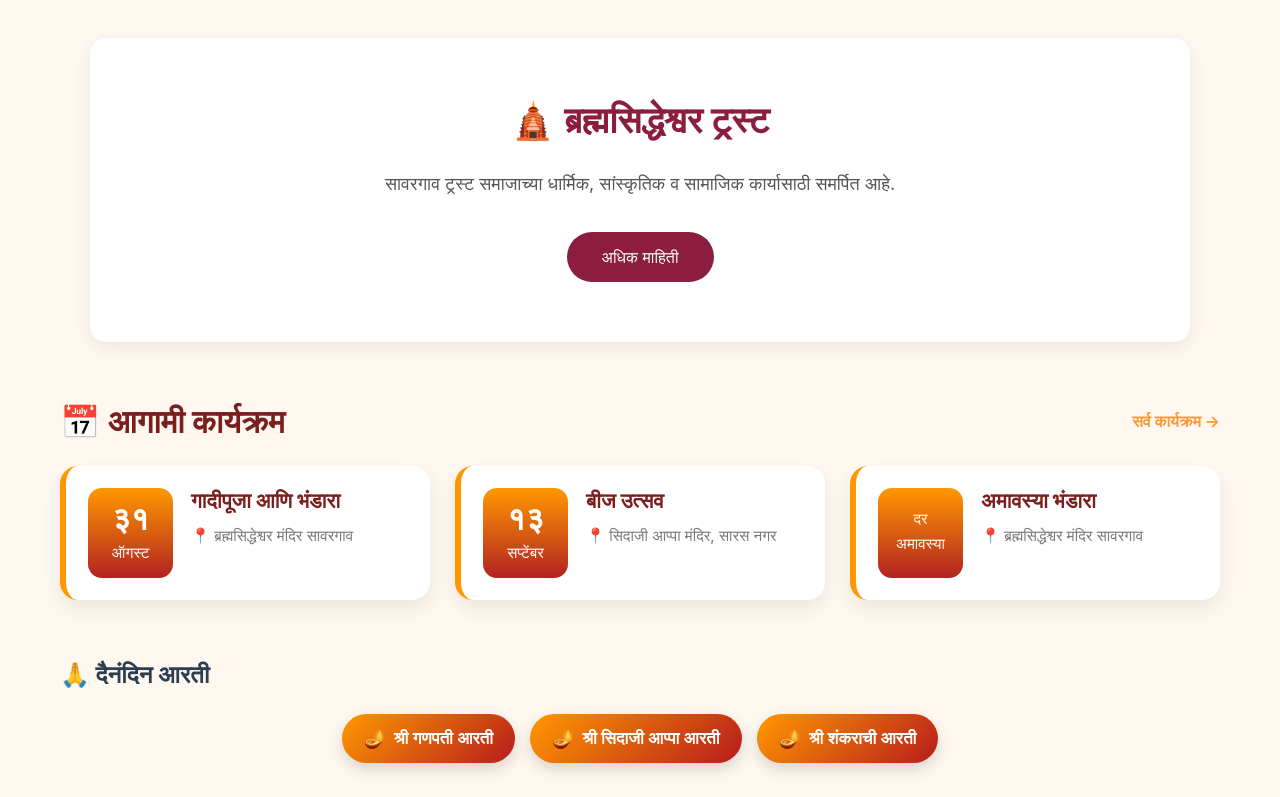
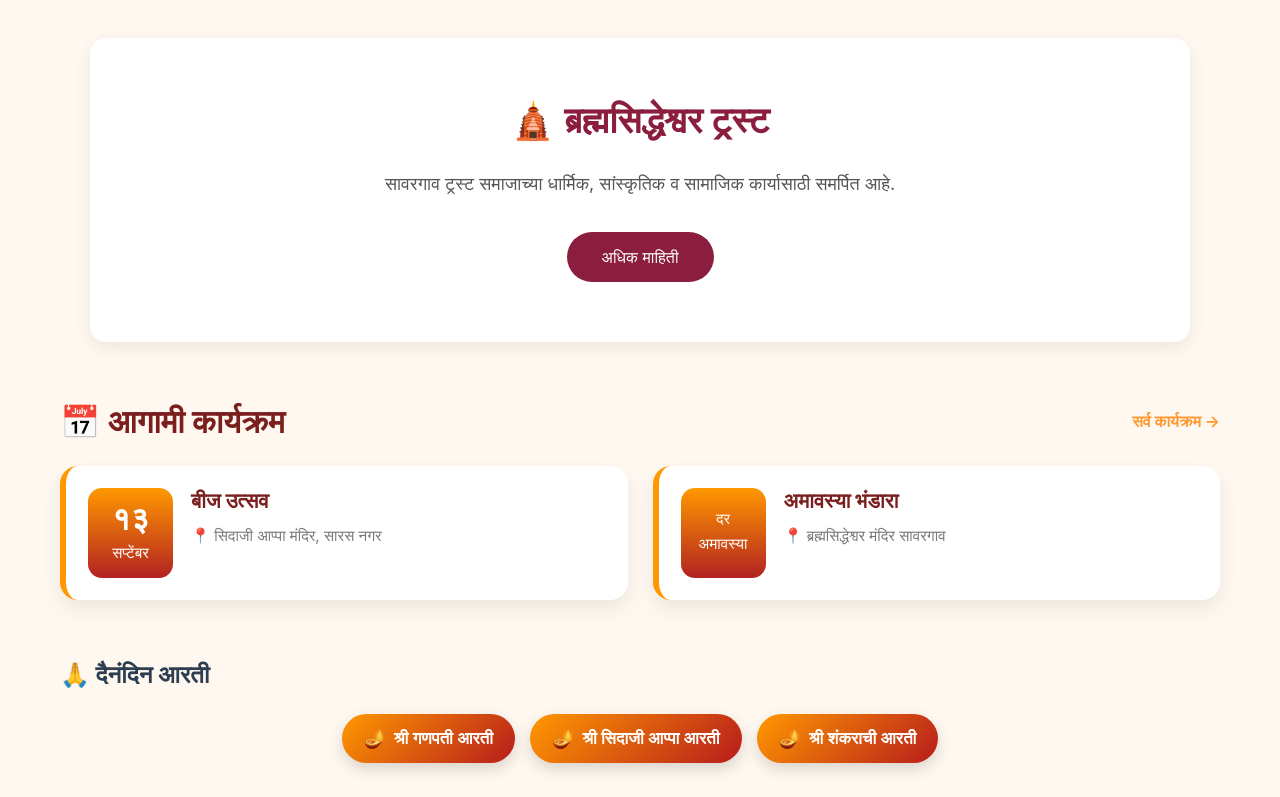
Before and after one commit to karanaushikar/Project-1, a React (Create React App) app: page / in a window 1280 px wide. Shown: the part 1178-1975 px from the top of the page. Built offline with nearby package versions, Linux system fonts and the light colour scheme.

Commit message:
Remover Trust members page

```diff
--- a/src/App.js
+++ b/src/App.js
@@ -4,7 +4,7 @@ import HomePage from './pages/HomePage';
 import AartiGalleryPage from './pages/AartiGalleryPage';
 import AboutUsPage from './pages/AboutUsPage';
 import EventsPage from './pages/EventsPage';
-import TrustMember from './pages/TrustMembers';
+// import TrustMember from './pages/TrustMembers';
 import ScrollToTop from './components/ScrollToTop';
 import SamajInfoPage from './pages/SamajInfoPage';
 import Contributor from './pages/Contributors';
@@ -22,7 +22,7 @@ function App() {
           <Route path="/about" element={<AboutUsPage />} />
           <Route path="/samaj-history" element={<SamajInfoPage/>} />
           <Route path="/events" element={<EventsPage />} />
-          <Route path="/TrustMembers" element={<TrustMember/>}/>
+          {/* <Route path="/TrustMembers" element={<TrustMember/>}/> */}
           <Route path="/Contributor" element={<Contributor/>}/>
           {/* Add a catch-all route for 404 if needed */}
           {/* <Route path="*" element={<div>404 Not Found</div>} /> */}
--- a/src/components/Header.js
+++ b/src/components/Header.js
@@ -70,9 +70,9 @@ const Header = () => {
                         🙏 आरती
                     </Link>
 
-                    <Link to="/TrustMembers" onClick={closeMenu}>
+                    {/* <Link to="/TrustMembers" onClick={closeMenu}>
                         👤 ट्रस्ट कार्यकारिणी
-                    </Link>
+                    </Link> */}
 
                     <Link to="/Contributor" onClick={closeMenu}>
                         🤝 विशेष योगदान
--- a/src/pages/EventsPage.js
+++ b/src/pages/EventsPage.js
@@ -4,23 +4,10 @@ import Header from "../components/Header";
 import Footer from "../components/Footer";
 import EventBannerImage from "../assets/images/event-banner.jpg";
 import TempleImg2 from "../assets/images/TempleImg2.png";
-import TempleImg3 from "../assets/images/TempleImg3.jpg";
 import "../assets/styles/EventsPage.css";
 
 const newsData = [
-  {
-    id: 1,
-    title: "गादीपूजा आणि भंडारा",
-    date: "2026-08-31",
-    category: "कार्यक्रम",
-    featured: false,
-    image: TempleImg3,
-    summary: "गादीपूजा आणि भंडारा कार्यक्रमाचे आयोजन.",
-    content:
-      "सावरगाव येथील ब्रह्मसिद्धेश्वर मंदिरात वार्षिक गादीपूजा व महाप्रसाद सोहळा आयोजित केला आहे. समाज बांधवांनी दर्शनाचा लाभ घ्यावा.",
-    contributors: ["सर्व समाज बांधव"],
-    additionalImages: []
-  },
+
   {
     id: 2,
     title: "बीज उत्सव",
--- a/src/pages/HomePage.js
+++ b/src/pages/HomePage.js
@@ -16,14 +16,7 @@ const HomePage = () => {
   // ];
 
   const upcomingEvents = [
-    {
-      id: 1, // Matches ID in EventsPage
-      title: "गादीपूजा आणि भंडारा",
-      day: "३१",
-      month: "ऑगस्ट",
-      location: "ब्रह्मसिद्धेश्वर मंदिर सावरगाव",
-      description: ""
-    },
+
     {
       id: 2, // Matches ID in EventsPage
       title: "बीज उत्सव",
```
